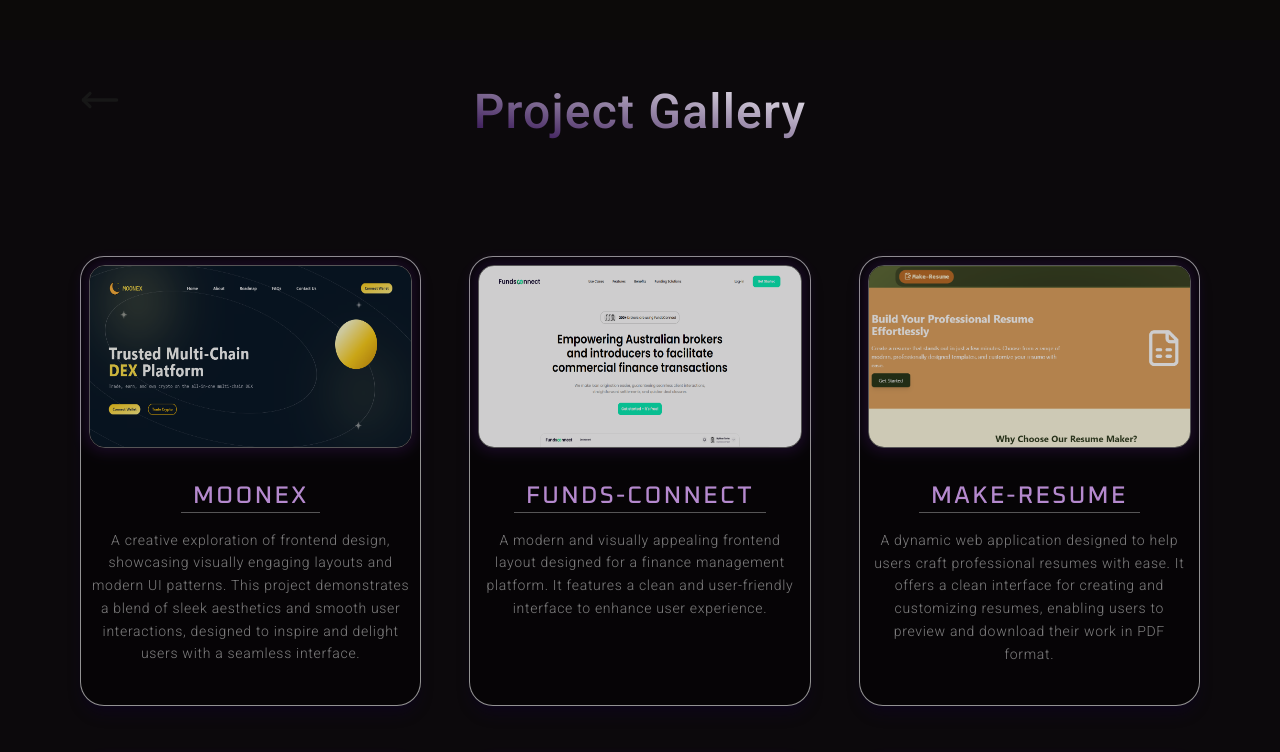
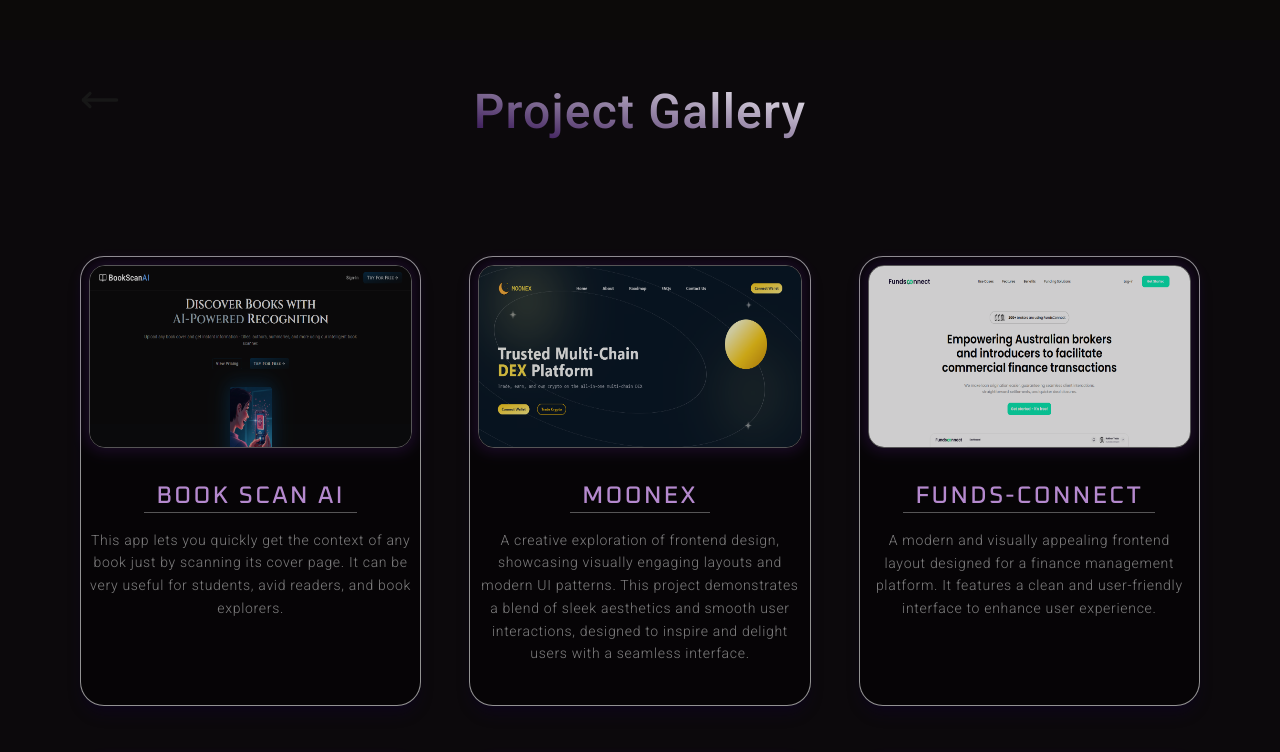
Before and after one commit to kartikscript/kartikdev, a Next.js app: page /projects in a window 1280 px wide. Shown: the top 752 px of the page. Built offline with nearby package versions, Linux system fonts and the light colour scheme.

Commit message:
proj add

```diff
--- a/components/MenuButton.tsx
+++ b/components/MenuButton.tsx
@@ -45,7 +45,7 @@ const MenuButton = () => {
             menuOpen && ' h-[30%] rotate-45 origin-top'
             )}/>
         </div>
-        <section className={`fixed top-0 bg-black h-full ${menuOpen?"w-full right-0":"w-[0%] left-0 "} overflow-hidden transition-all duration-700 `}>
+        <section className={`fixed top-0 inset-0 bg-black w-full ${menuOpen?"h-full":"h-[0%] "} overflow-hidden transition-all duration-700 `}>
           <main  className='relative  size-full text-7xl text-white flex flex-col justify-center items-center gap-8'>
             {
               MenuLinks.map(({title,link,href},i)=>{
--- a/components/shared/Navbar.tsx
+++ b/components/shared/Navbar.tsx
@@ -1,7 +1,6 @@
 import { navLinks } from '@/constants/NavLinks'
 import MenuButton from '../MenuButton'
 import Name from '../Name'
-import ThemeSwitcher from '../ThemeSwitcher'
 import Image from 'next/image'
 import { ArrowRight} from 'lucide-react'
 
@@ -46,7 +45,6 @@ const Navbar = () => {
           Book Now
           <ArrowRight className='rotate-0 group-hover:-rotate-45 transition-all'/>
         </a>
-       <ThemeSwitcher/>
           <MenuButton/>
       </div>
 
--- a/constants/NavLinks.ts
+++ b/constants/NavLinks.ts
@@ -35,7 +35,7 @@ export const MenuLinks =[
     href:"#Contact"
   },
   {
-    title:'Book Now',
+    title:'Ask for Resume',
     link:'/images/tech.jpg',
     href:'mailto:suk.m4hh@gmail.com',
   }
@@ -44,44 +44,51 @@ export const MenuLinks =[
 export const projectInfos=[
   {
     id:1,
+    img:'/images/x1.png',
+    title:'Book Scan AI',
+    description:'This app lets you quickly get the context of any book just by scanning its cover page. It can be very useful for students, avid readers, and book explorers.',
+    link:'https://my-book-scanner.vercel.app/',
+  },
+  {
+    id:2,
     img:'/images/moonex.png',
     title:'Moonex',
     description:'A creative exploration of frontend design, showcasing visually engaging layouts and modern UI patterns. This project demonstrates a blend of sleek aesthetics and smooth user interactions, designed to inspire and delight users with a seamless interface.',
     link:'https://moonex-one.vercel.app/',
   },
   {
-    id: 2,
+    id: 3,
     img: '/images/funds-connect.png',
     title: 'Funds-Connect',
     description: 'A modern and visually appealing frontend layout designed for a finance management platform. It features a clean and user-friendly interface to enhance user experience.',
     link: 'https://funds-connect.vercel.app/',
   },
   {
-    id:3,
+    id:4,
     img:'/images/proj-1.png',
     title:'Make-Resume',
     description:'A dynamic web application designed to help users craft professional resumes with ease. It offers a clean interface for creating and customizing resumes, enabling users to preview and download their work in PDF format.',
     link:'https://makeresume-ecru.vercel.app/',
   },
   {
-    id:4,
+    id:5,
     img:'/images/healthcare.png',
     title:'Healthcare',
     description:'A healthcare app enabling users to register their details and book appointments with doctors.Doctors have access to an admin panel to manage appointments and patient details efficiently.',
     link:'https://healthcare-khaki.vercel.app/',
-  },
-  {
-    id:5,
-    img:'/images/instakart.png',
-    title:'Instakart',
-    description:'Instakart is a feature-rich e-commerce platform that simulates a real-world shopping experience using dummy APIs.',
-    link:'https://instakart.vercel.app/',
   },
 ]
 
 
 
 export const otherProjects = [
+  {
+    id:96,
+    img:'/images/instakart.png',
+    title:'Instakart',
+    description:'Instakart is a feature-rich e-commerce platform that simulates a real-world shopping experience using dummy APIs.',
+    link:'https://instakart.vercel.app/',
+  },
   {
     id:97,
     img:'/images/proj-2.png',
```
Also changed, not shown: public/images/x1.png (added).
